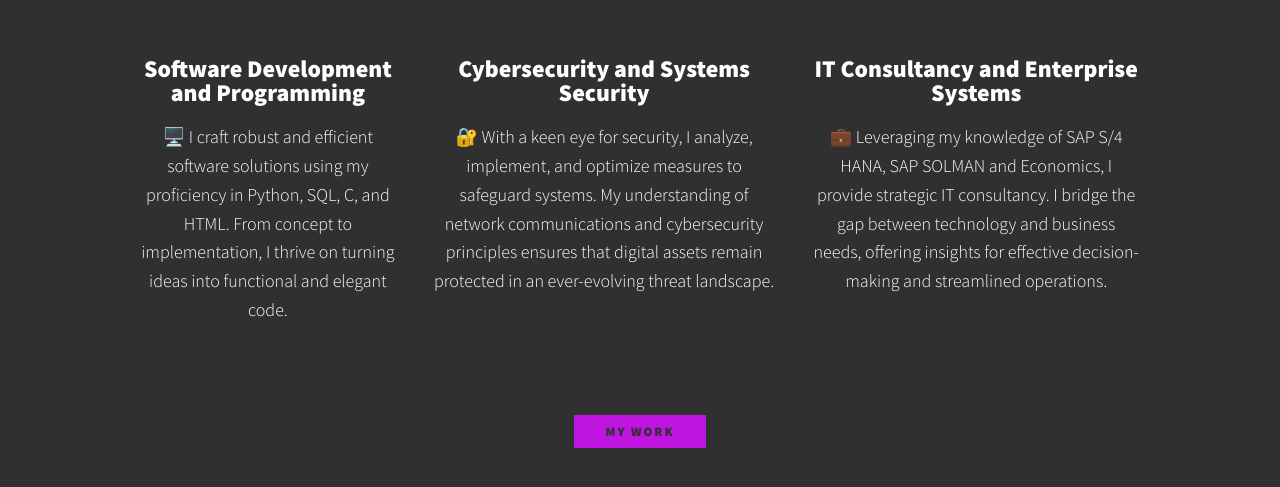
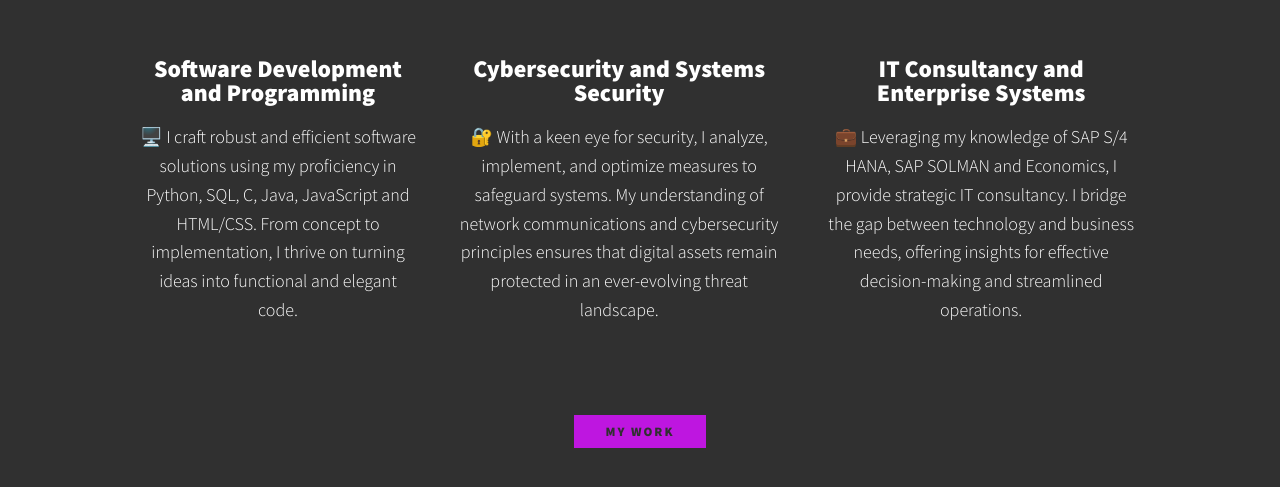
Before and after one commit to tuicat1/portfolio-website, a plain HTML site: page index.html in a window 1280 px wide. Shown: the part 665-1152 px from the top of the page. Drawn offline with nearby package versions, Linux system fonts and the light colour scheme.

Commit message:
update what i do

```diff
--- a/index.html
+++ b/index.html
@@ -46,7 +46,7 @@
             <div class="services">
                 <div class="service">
                     <h3>Software Development and Programming</h3>
-                    <p>🖥️ I craft robust and efficient software solutions using my proficiency in Python, SQL, C, and HTML. From concept to implementation,
+                    <p>🖥️ I craft robust and efficient software solutions using my proficiency in Python, SQL, C, Java, JavaScript and HTML/CSS. From concept to implementation,
                         I thrive on turning ideas into functional and elegant code.</p>
                 </div> <!-- / service -->
 
```
